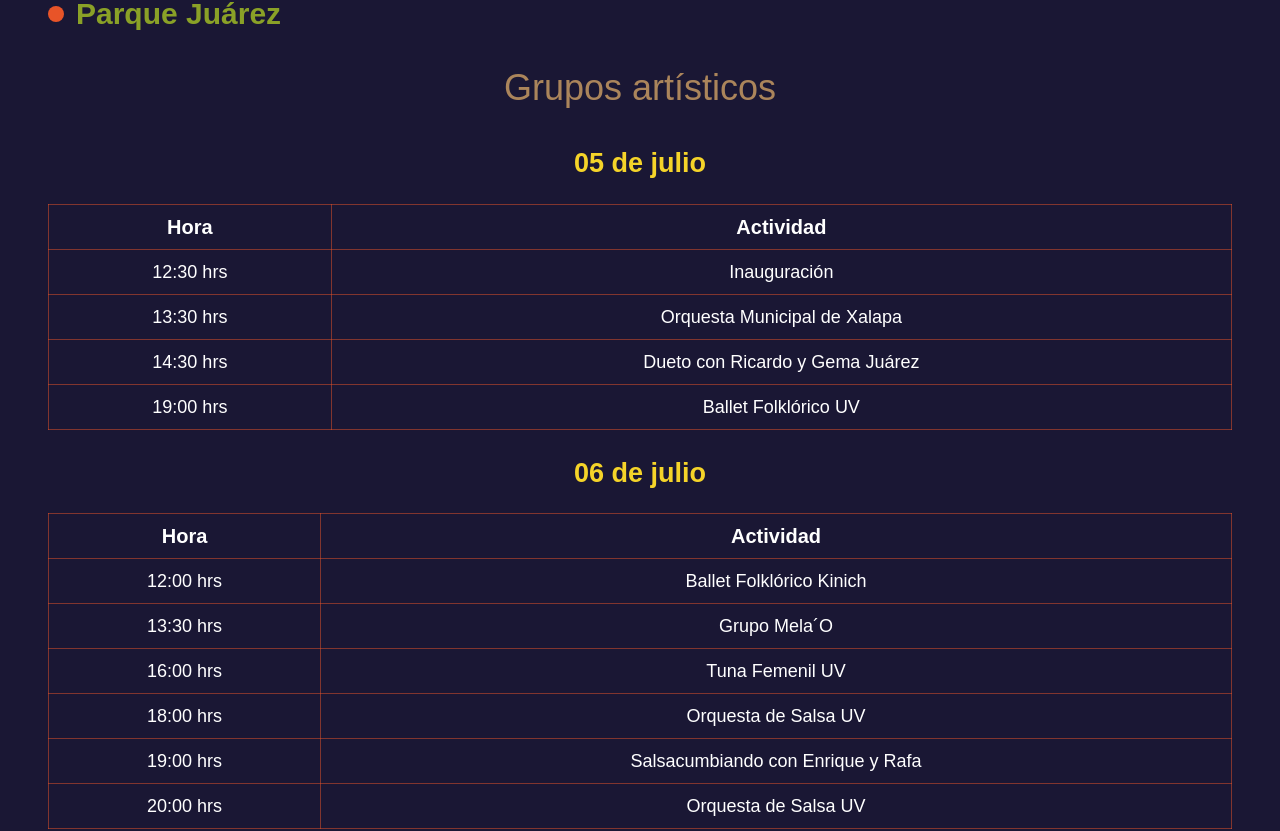
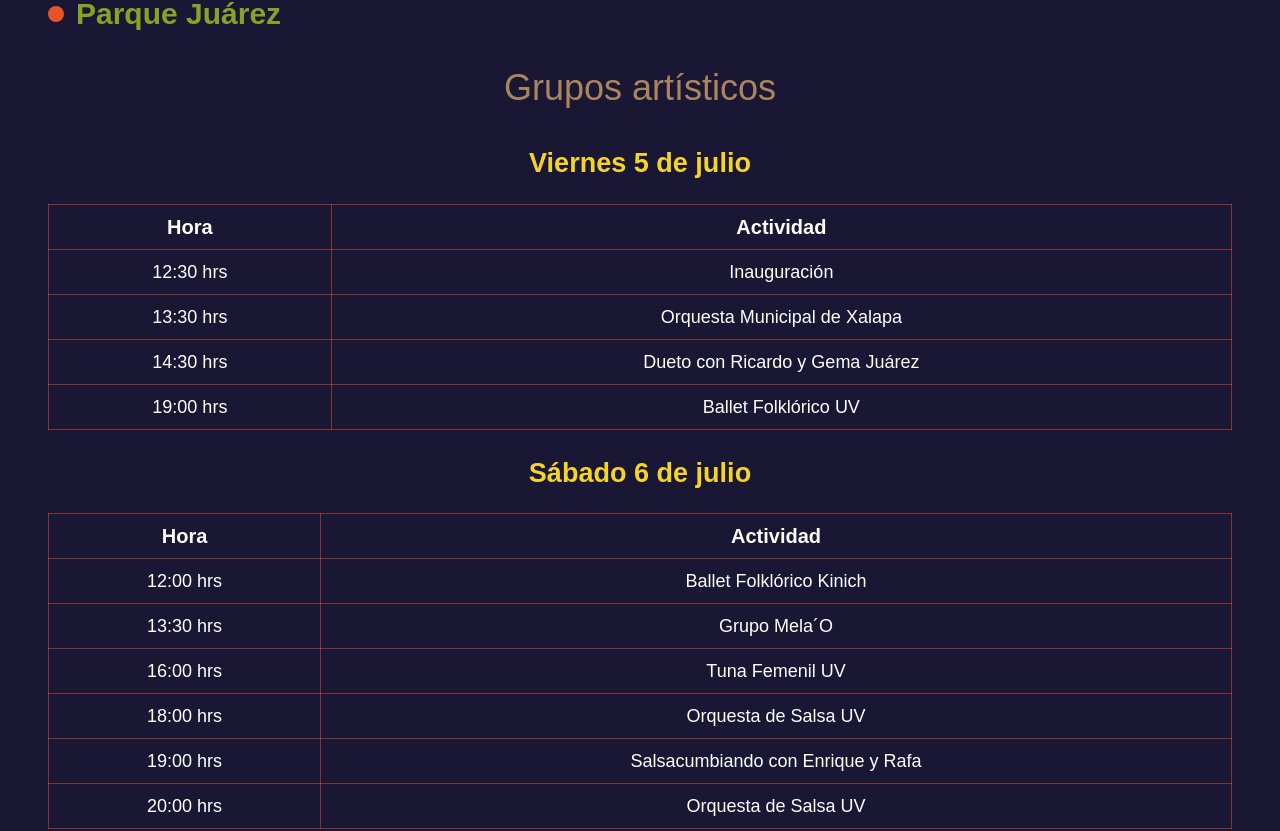
Before and after one commit to enriqueorea/festival-cafe, a Next.js app: page / in a window 1280 px wide. Shown: the part 1959-2790 px from the top of the page. Built offline with nearby package versions, Linux system fonts and the light colour scheme.

Commit message:
fix: dropdown y programa

```diff
--- a/constants/index.ts
+++ b/constants/index.ts
@@ -13,85 +13,85 @@ export const sedes: Sede[] = [
     ],
     program: [
       {
-        fecha: "05 de julio",
+        fecha: "Viernes 5 de julio",
         hora: "12:30 hrs",
         descripcion: "Inauguración",
         tipo: "Grupos artísticos",
       },
       {
-        fecha: "05 de julio",
+        fecha: "Viernes 5 de julio",
         hora: "13:30 hrs",
         descripcion: "Orquesta Municipal de Xalapa",
         tipo: "Grupos artísticos",
       },
       {
-        fecha: "05 de julio",
+        fecha: "Viernes 5 de julio",
         hora: "14:30 hrs",
         descripcion: "Dueto con Ricardo y Gema Juárez",
         tipo: "Grupos artísticos",
       },
       {
-        fecha: "05 de julio",
+        fecha: "Viernes 5 de julio",
         hora: "19:00 hrs",
         descripcion: "Ballet Folklórico UV",
         tipo: "Grupos artísticos",
       },
       {
-        fecha: "06 de julio",
+        fecha: "Sábado 6 de julio",
         hora: "12:00 hrs",
         descripcion: "Ballet Folklórico Kinich",
         tipo: "Grupos artísticos",
       },
       {
-        fecha: "06 de julio",
+        fecha: "Sábado 6 de julio",
         hora: "13:30 hrs",
         descripcion: "Grupo Mela´O",
         tipo: "Grupos artísticos",
       },
       {
-        fecha: "06 de julio",
+        fecha: "Sábado 6 de julio",
         hora: "16:00 hrs",
         descripcion: "Tuna Femenil UV",
         tipo: "Grupos artísticos",
       },
       {
-        fecha: "06 de julio",
+        fecha: "Sábado 6 de julio",
         hora: "18:00 hrs",
         descripcion: "Orquesta de Salsa UV",
         tipo: "Grupos artísticos",
       },
       {
-        fecha: "06 de julio",
+        fecha: "Sábado 6 de julio",
         hora: "19:00 hrs",
         descripcion: "Salsacumbiando con Enrique y Rafa",
         tipo: "Grupos artísticos",
       },
       {
-        fecha: "06 de julio",
+        fecha: "Sábado 6 de julio",
         hora: "20:00 hrs",
         descripcion: "Orquesta de Salsa UV",
         tipo: "Grupos artísticos",
       },
       {
-        fecha: "07 de julio",
+        fecha: "Domingo 7 de julio",
         hora: "12:00 hrs",
         descripcion: "Tlen-Huicani",
         tipo: "Grupos artísticos",
       },
       {
-        fecha: "07 de julio",
+        fecha: "Domingo 7 de julio",
         hora: "13:00 hrs",
         descripcion: "Evento de Premiación Segundo Festival de Café",
         tipo: "Grupos artísticos",
       },
       {
-        fecha: "07 de julio",
+        fecha: "Domingo 7 de julio",
         hora: "17:00 hrs",
         descripcion: "Danzón para el corazón Orquesta Pauta Nueva",
         tipo: "Grupos artísticos",
       },
       {
-        fecha: "07 de julio",
+        fecha: "Domingo 7 de julio",
         hora: "19:00 hrs",
         descripcion: "Tlen Huicani Maderas",
         tipo: "Grupos artísticos",
@@ -135,7 +135,7 @@ export const sedes: Sede[] = [
     ],
     program: [
       {
-        fecha: "05 de julio",
+        fecha: "Viernes 5 de julio",
         hora: "09:30-10:30 hrs",
         descripcion:
           "Chapingo y la formación del agrónomo necesario ante los nuevos escenarios de la agricultura sostenible - M.C. Noé López Martínez (UACH)",
@@ -143,7 +143,7 @@ export const sedes: Sede[] = [
         tipo: "Capacitación",
       },
       {
-        fecha: "05 de julio",
+        fecha: "Viernes 5 de julio",
         hora: "10:30-11:30 hrs",
         descripcion:
           "Estrategias de transición agroeocológica para el manejo de cafetales - Dr. Atenógenes Licona Vargas (UACH)",
@@ -151,7 +151,7 @@ export const sedes: Sede[] = [
         tipo: "Capacitación",
       },
       {
-        fecha: "05 de julio",
+        fecha: "Viernes 5 de julio",
         hora: "11:30-12:30 hrs",
         descripcion:
           "Innovaciones tecnológicas en la cadena productiva de café - M.C. José Domingo Robledo Martínez (UACH)",
@@ -159,7 +159,7 @@ export const sedes: Sede[] = [
         tipo: "Capacitación",
       },
       {
-        fecha: "05 de julio",
+        fecha: "Viernes 5 de julio",
         hora: "12:30-13:30 hrs",
         descripcion:
           "Manejo del cafetal bajo un sistema agroforestal: caso de la comunidad Coapa Pinopa, Mpio. de Zongolica, Ver - M. C. Rolando Misael Tlaxcala Méndez (INIFAP)",
@@ -167,7 +167,7 @@ export const sedes: Sede[] = [
         tipo: "Capacitación",
       },
       {
-        fecha: "05 de julio",
+        fecha: "Viernes 5 de julio",
         hora: "13:30-14:30 hrs",
         descripcion:
           "Tipología de productores y rentabilidad agrogeográfica en el cultivo de café - Dr. Gabriel Díaz Padilla (INIFAP)",
@@ -175,7 +175,7 @@ export const sedes: Sede[] = [
         tipo: "Capacitación",
       },
       {
-        fecha: "05 de julio",
+        fecha: "Viernes 5 de julio",
         hora: "15:30-16:30 hrs",
         descripcion:
           "Variedades de café en manejo orgánico - Dr. Francisco Javier López García (UACH)",
@@ -183,7 +183,7 @@ export const sedes: Sede[] = [
         tipo: "Capacitación",
       },
       {
-        fecha: "05 de julio",
+        fecha: "Viernes 5 de julio",
         hora: "16:30-17:30 hrs",
         descripcion:
           "Caracterización de materiales genéticos en el banco de germoplasma de café - M.C. Rosalío López Morgado (INIFAP)",
@@ -191,7 +191,7 @@ export const sedes: Sede[] = [
         tipo: "Capacitación",
       },
       {
-        fecha: "05 de julio",
+        fecha: "Viernes 5 de julio",
         hora: "17:30-18:30 hrs",
         descripcion:
           "Estudio cafetalero a nivel nacional sobre la economía de los ecosistemas y la biodiversidad - Dr. Robert H. Manson Instituto de Agroecología A.C.",
@@ -199,7 +199,7 @@ export const sedes: Sede[] = [
         tipo: "Capacitación",
       },
       {
-        fecha: "06 de julio",
+        fecha: "Sábado 6 de julio",
         hora: "09:30-10:30 hrs",
         descripcion:
           "Laboratorio de café para la contribución al relevo generacional de familias productoras de café, en la zona de Huatusco, Ver. - Mtro. José Menéndez Cruz (UPH)",
@@ -207,7 +207,7 @@ export const sedes: Sede[] = [
         tipo: "Capacitación",
       },
       {
-        fecha: "06 de julio",
+        fecha: "Sábado 6 de julio",
         hora: "10:30-11:30 hrs",
         descripcion:
           "Potenciar el café de especialidad. Surgimiento y políticas públicas necesarias - Mtra. M. Susana Córdova Santamaría (UACH)",
@@ -215,7 +215,7 @@ export const sedes: Sede[] = [
         tipo: "Capacitación",
       },
       {
-        fecha: "06 de julio",
+        fecha: "Sábado 6 de julio",
         hora: "11:30-12:30 hrs",
         descripcion:
           "Cafeterías de especialidad en México - Dra. Roselia Servín Juárez (COLPOS)",
@@ -223,7 +223,7 @@ export const sedes: Sede[] = [
         tipo: "Capacitación",
       },
       {
-        fecha: "06 de julio",
+        fecha: "Sábado 6 de julio",
         hora: "13:30-14:30 hrs",
         descripcion:
           "Prevención y manejo de nemátodos en cafetales - Mtra. Dinorah Lima Rivera y Dr. Daniel López Lima (UV)",
@@ -231,7 +231,7 @@ export const sedes: Sede[] = [
         tipo: "Capacitación",
       },
       {
-        fecha: "06 de julio",
+        fecha: "Sábado 6 de julio",
         hora: "15:30-16:30 hrs",
         descripcion:
           "Técnicas avanzadas en el mejoramiento genético del café: caso de la resistencia a roya - Dr. Edgar Couttolenc Brenis (INIFAP)",
@@ -239,7 +239,7 @@ export const sedes: Sede[] = [
         tipo: "Capacitación",
       },
       {
-        fecha: "06 de julio",
+        fecha: "Sábado 6 de julio",
         hora: "16:30-17:30 hrs",
         descripcion:
           "Manejo de la broca del café - Ing. Jorge Jiménez Zilli (ANDREB S.A. de C.V.)",
@@ -247,7 +247,7 @@ export const sedes: Sede[] = [
         tipo: "Capacitación",
       },
       {
-        fecha: "06 de julio",
+        fecha: "Sábado 6 de julio",
         hora: "17:30-18:30 hrs",
         descripcion:
           "Situación Actual del Barrenador Negro de la Rama del Café y su manejo - Ing. Armando Equihua (COLPOS)",
@@ -255,7 +255,7 @@ export const sedes: Sede[] = [
         tipo: "Capacitación",
       },
       {
-        fecha: "05 de julio",
+        fecha: "Viernes 5 de julio",
         hora: "09:30-10:30 hrs",
         descripcion:
           "Exportación de café - Mtro. Ramsés Alaín Sánchez Herrera (SEDECOP)",
@@ -263,7 +263,7 @@ export const sedes: Sede[] = [
         tipo: "Capacitación",
       },
       {
-        fecha: "05 de julio",
+        fecha: "Viernes 5 de julio",
         hora: "10:30-11:30 hrs",
         descripcion:
           "No le tengas miedo al SAT. Beneficios para el Sector Cafetalero - LCP. Tania Arlet Sánchez Vázquez (UPH)",
@@ -271,7 +271,7 @@ export const sedes: Sede[] = [
         tipo: "Capacitación",
       },
       {
-        fecha: "05 de julio",
+        fecha: "Viernes 5 de julio",
         hora: "11:30-12:30 hrs",
         descripcion:
           "Listos para comercializar - Lic. Adrián Eligio González Santiago (SEDECOP)",
@@ -279,7 +279,7 @@ export const sedes: Sede[] = [
         tipo: "Capacitación",
       },
       {
-        fecha: "05 de julio",
+        fecha: "Viernes 5 de julio",
         hora: "12:30-13:30 hrs",
         descripcion:
           "Registro de marca - Lic Cristian Solano Padilla (SEDECOP / IMPI)",
@@ -287,7 +287,7 @@ export const sedes: Sede[] = [
         tipo: "Capacitación",
       },
       {
-        fecha: "05 de julio",
+        fecha: "Viernes 5 de julio",
         hora: "13:30-14:30 hrs",
         descripcion:
           "Hacia una política cafetalera integral en México - M.C. Salvador Díaz Cárdenas e Ing. Lucila Martínez Munguía (UACH)",
@@ -295,7 +295,7 @@ export const sedes: Sede[] = [
         tipo: "Capacitación",
       },
       {
-        fecha: "05 de julio",
+        fecha: "Viernes 5 de julio",
         hora: "15:30-16:30 hrs",
         descripcion:
           "Avances de la Estrategia de café del programa Sembrando Vida en Veracruz - Dr. Esteban Escamilla Prado (UACH)",
@@ -303,7 +303,7 @@ export const sedes: Sede[] = [
         tipo: "Capacitación",
       },
       {
-        fecha: "05 de julio",
+        fecha: "Viernes 5 de julio",
         hora: "16:30-17:30 hrs",
         descripcion:
           "Modelos de negocios para el fortalecimiento del cooperativismo cafetalero - Dra. Erika María Gasperín García (UPH)",
@@ -311,7 +311,7 @@ export const sedes: Sede[] = [
         tipo: "Capacitación",
       },
       {
-        fecha: "06 de julio",
+        fecha: "Sábado 6 de julio",
         hora: "09:30-10:30 hrs",
         descripcion:
           "¿Qué es el microclima en los cafetales? - Dr. Paulo César Parada Molina (UV)",
@@ -319,13 +319,13 @@ export const sedes: Sede[] = [
         tipo: "Capacitación",
       },
       {
-        fecha: "06 de julio",
+        fecha: "Sábado 6 de julio",
         hora: "10:00-14:00 hrs",
         descripcion: "Degustación de café",
         lugar: "Vestíbulo de la Biblioteca Carlos Fuentes",
       },
       {
-        fecha: "06 de julio",
+        fecha: "Sábado 6 de julio",
         hora: "10:30-11:30 hrs",
         descripcion:
           "¿Cómo modificamos el microclima en los cafetales? - Dr. Carlos Roberto Cerdán Cabrera (UV)",
@@ -333,7 +333,7 @@ export const sedes: Sede[] = [
         tipo: "Capacitación",
       },
       {
-        fecha: "06 de julio",
+        fecha: "Sábado 6 de julio",
         hora: "11:30-12:30 hrs",
         descripcion:
           "Comportamiento de variables meteorológicas ante los eventos del ENSO: caso de la zona centro de Veracruz - M.G. Rafael Alberto Guajardo Panes (INIFAP)",
@@ -341,7 +341,7 @@ export const sedes: Sede[] = [
         tipo: "Capacitación",
       },
       {
-        fecha: "06 de julio",
+        fecha: "Sábado 6 de julio",
         hora: "13:30-14:30 hrs",
         descripcion:
           "Fenología de la floración y maduración del fruto de café - Dr. Marco Antonio Toral Juárez (INIFAP)",
@@ -349,7 +349,7 @@ export const sedes: Sede[] = [
         tipo: "Capacitación",
       },
       {
-        fecha: "06 de julio",
+        fecha: "Sábado 6 de julio",
         hora: "15:30-16:30 hrs",
         descripcion:
           "Vulnerabilidad y adaptación al cambio climático en la cafeticultura de Veracruz - M.C. Juan Ángel Tinoco Rueda (UACH)",
@@ -357,13 +357,13 @@ export const sedes: Sede[] = [
         tipo: "Capacitación",
       },
       {
-        fecha: "06 de julio",
+        fecha: "Sábado 6 de julio",
         hora: "16:00-18:00 hrs",
         descripcion: "Degustación de café",
         lugar: "Vestíbulo de la Biblioteca Carlos Fuentes",
       },
       {
-        fecha: "06 de julio",
+        fecha: "Sábado 6 de julio",
         hora: "16:30-17:30 hrs",
         descripcion:
           "Formulación de biofertilizantes para café - Ing. Osiel Rodríguez Nieto (SANTA JULIA S.A. de C.V.)",
@@ -371,7 +371,7 @@ export const sedes: Sede[] = [
         tipo: "Capacitación",
       },
       {
-        fecha: "05 de julio",
+        fecha: "Viernes 5 de julio",
         hora: "10:00-11:30 hrs",
         descripcion:
           "Fundamentos básicos de barista - Ing. Amalia García Martínez (COLPOS)",
@@ -379,7 +379,7 @@ export const sedes: Sede[] = [
         tipo: "Talleres prácticos",
       },
       {
-        fecha: "05 de julio",
+        fecha: "Viernes 5 de julio",
         hora: "11:30-13:00 hrs",
         descripcion:
           "Tostado de Café - Mtro. Luis Alberto Castillo González, Ing. Edgardo Salazar Marcial, Dr. Juan Salazar Ortíz (COLPOS)",
@@ -387,7 +387,7 @@ export const sedes: Sede[] = [
         tipo: "Talleres prácticos",
       },
       {
-        fecha: "05 de julio",
+        fecha: "Viernes 5 de julio",
         hora: "13:00-14:30 hrs",
         descripcion:
           "Elaboración de galletas de café - Lic. Hannia Jessica Rodríguez Jiménez y Lic. Blanca Rubí Serrano Vázquez (COLPOS)",
@@ -395,7 +395,7 @@ export const sedes: Sede[] = [
         tipo: "Talleres prácticos",
       },
       {
-        fecha: "05 de julio",
+        fecha: "Viernes 5 de julio",
         hora: "15:30-17:00 hrs",
         descripcion:
           "Evaluación de la calidad del café: conceptos básicos para grandes resultados - Dra. Claudia Lorena Fernández López (UPH)",
@@ -403,7 +403,7 @@ export const sedes: Sede[] = [
         tipo: "Talleres prácticos",
       },
       {
-        fecha: "06 de julio",
+        fecha: "Sábado 6 de julio",
         hora: "10:00-11:30 hrs",
         descripcion:
           "Taller Injertos de café (Ventajas y desventajas frente al cambio climático) - Tec. Alejandro Paz González (UACH)",
@@ -411,7 +411,7 @@ export const sedes: Sede[] = [
         tipo: "Talleres prácticos",
       },
       {
-        fecha: "06 de julio",
+        fecha: "Sábado 6 de julio",
         hora: "11:30-13:00 hrs",
         descripcion:
           "Taller de Catación en verde - M.C. Salvador Díaz Cárdenas, Ing. Lucila Martínez Munguía y Lic. María de los Ángeles Fuentes Gallardo (UACH)",
@@ -419,7 +419,7 @@ export const sedes: Sede[] = [
         tipo: "Talleres prácticos",
       },
       {
-        fecha: "06 de julio",
+        fecha: "Sábado 6 de julio",
         hora: "13:00-14:30 hrs",
         descripcion:
           "Taller Catación de café - M.C. Salvador Díaz Cárdenas, Ing. Lucila Martínez Munguía y Lic. María de los Ángeles Fuentes Gallardo (UACH)",
@@ -427,7 +427,7 @@ export const sedes: Sede[] = [
         tipo: "Talleres prácticos",
       },
       {
-        fecha: "06 de julio",
+        fecha: "Sábado 6 de julio",
         hora: "15:30-16:30 hrs",
         descripcion:
           "Tostado de muestras de café - Mtro. José Menéndez Cruz (UPH)",
```
Also changed, not shown: components/Hero.tsx (+10 -4 lines).
